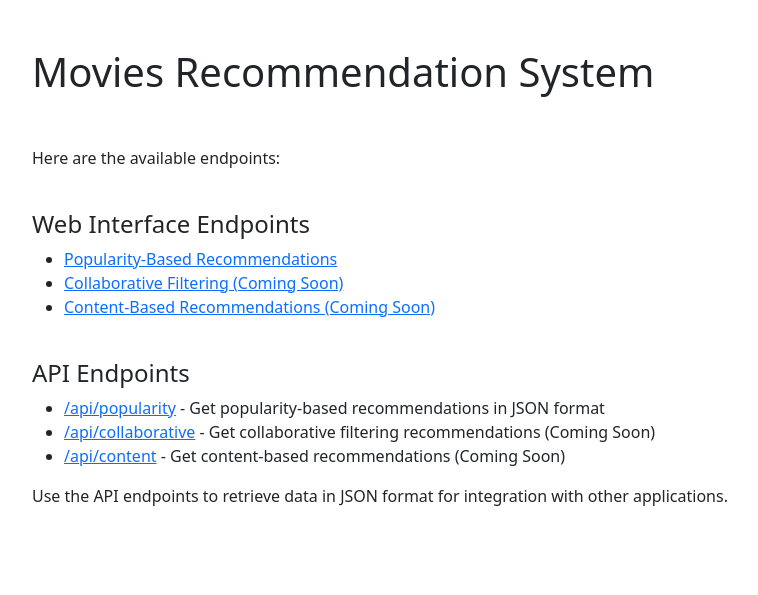
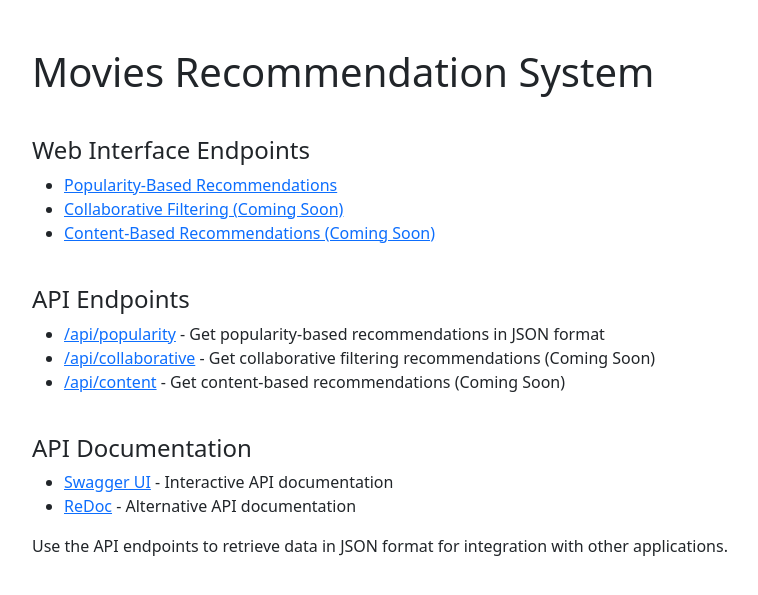
Before and after one commit to kalinpetrovbg/Movies-Recommendation-System, a FastAPI app: page / in a window 1280 px wide. Shown: the top 595 px of the page, without its empty margins (50-808 px from the left). Run offline with FastAPI, Linux system fonts and the light colour scheme; parts of the project's set-up code (start-up, migrations or seed data) failed here and were passed over.

Commit message:
adding docs to the home page

```diff
--- a/main.py
+++ b/main.py
@@ -13,7 +13,7 @@ templates = Jinja2Templates(directory="templates")
 app = FastAPI()
 
 
-@app.get("/", response_class=HTMLResponse, tags=["view"])
+@app.get("/", response_class=HTMLResponse, tags=["view"], include_in_schema=False)
 async def home(request: Request):
     return templates.TemplateResponse("home.html", {"request": request})
 
--- a/templates/home.html
+++ b/templates/home.html
@@ -6,25 +6,34 @@
     <title>Movies Recommendation System</title>
     <link href="https://cdn.jsdelivr.net/npm/bootstrap@5.1.0/dist/css/bootstrap.min.css" rel="stylesheet">
 </head>
+    <style>
+        h4 {
+            margin-top: 40px;
+        }
+    </style>
 <body>
     <div class="container mt-5">
-        <h1 style="margin-bottom: 50px">Movies Recommendation System</h1>
-        <p>Here are the available endpoints:</p>
-
-        <h4 style="margin-top: 40px">Web Interface Endpoints</h4>
+        <h1>Movies Recommendation System</h1>
+        <h4>Web Interface Endpoints</h4>
         <ul>
             <li><a href="/popularity">Popularity-Based Recommendations</a></li>
             <li><a href="/collaborative">Collaborative Filtering (Coming Soon)</a></li>
             <li><a href="/content">Content-Based Recommendations (Coming Soon)</a></li>
         </ul>
 
-        <h4 style="margin-top: 40px">API Endpoints</h4>
+        <h4>API Endpoints</h4>
         <ul>
             <li><a href="/api/popularity">/api/popularity</a> - Get popularity-based recommendations in JSON format</li>
             <li><a href="/api/collaborative">/api/collaborative</a> - Get collaborative filtering recommendations (Coming Soon)</li>
             <li><a href="/api/content">/api/content</a> - Get content-based recommendations (Coming Soon)</li>
         </ul>
 
+        <h4>API Documentation</h4>
+        <ul>
+            <li><a href="/docs">Swagger UI</a> - Interactive API documentation</li>
+            <li><a href="/redoc">ReDoc</a> - Alternative API documentation</li>
+        </ul>
+
         <p>Use the API endpoints to retrieve data in JSON format for integration with other applications.</p>
     </div>
 </body>
```
